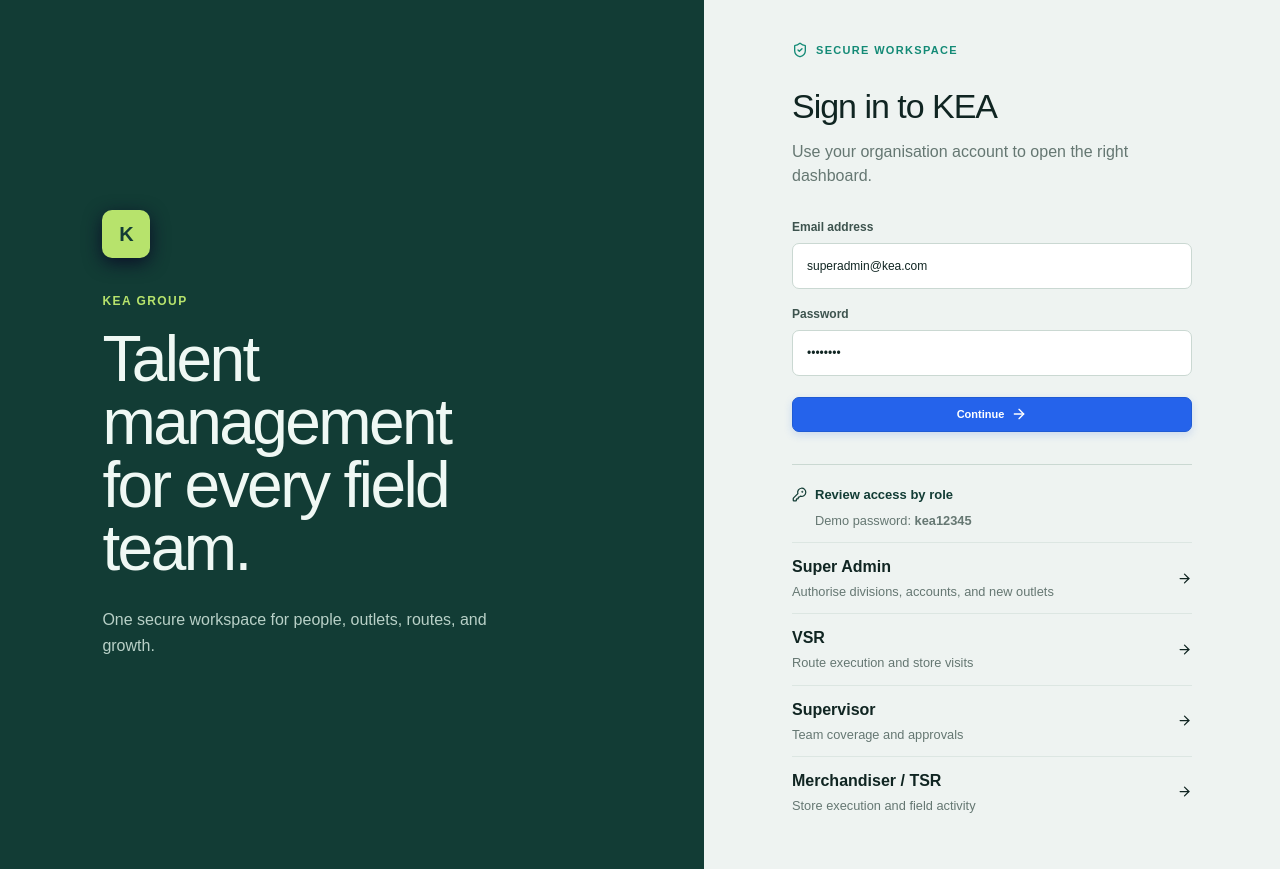
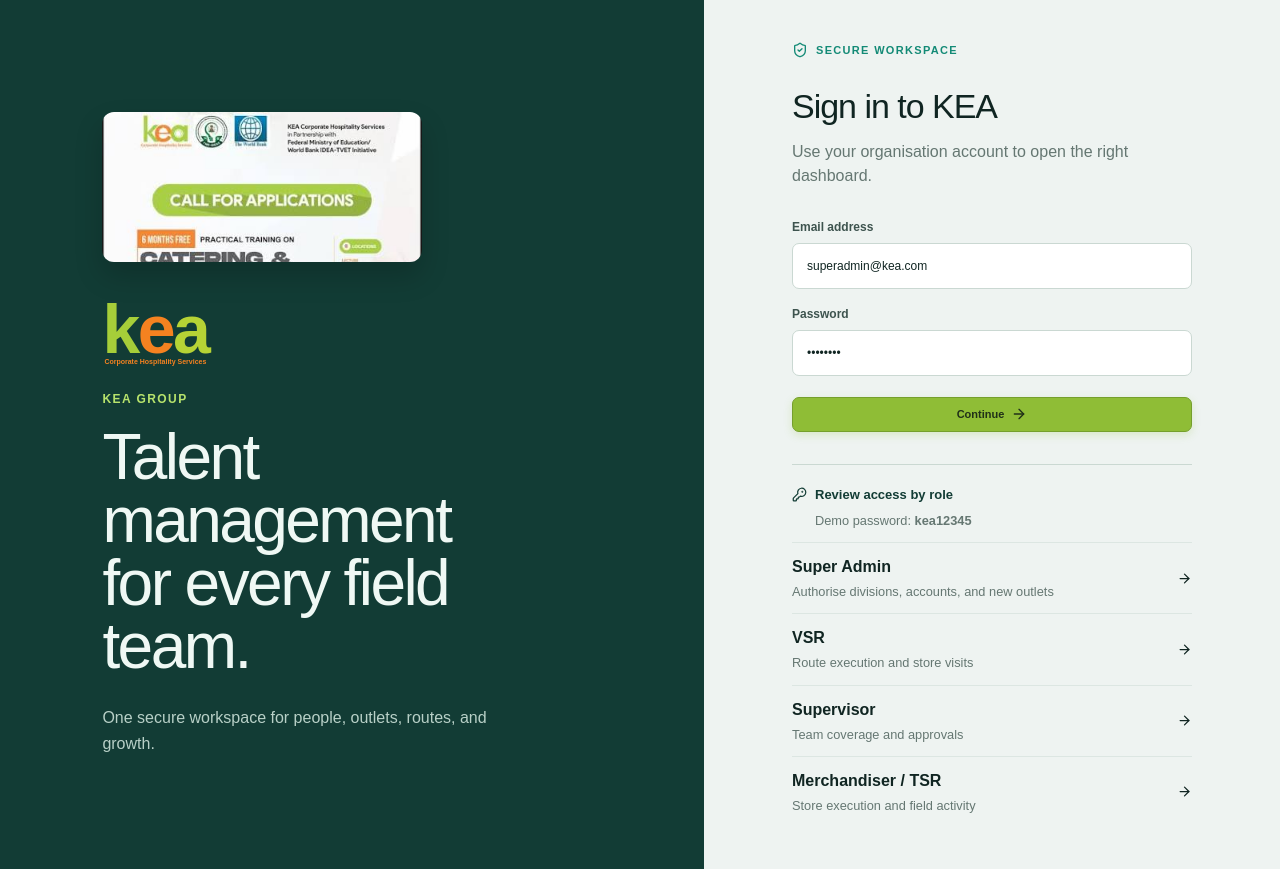
Before and after one commit to Tpsalm/kea-ops-dashboard, a Next.js app: page /login in a window 1280 px wide. Built offline with nearby package versions, Linux system fonts and the light colour scheme; no server answers.

Commit message:
Add KEA brand campaign asset

```diff
--- a/src/app/dashboard.tsx
+++ b/src/app/dashboard.tsx
@@ -149,7 +149,7 @@
   return <div className={dark ? "app dark" : "app"}>
     {notice && <div className="toast"><CheckCircle2 size={17}/>{notice}</div>}
     <aside className={mobileNav ? "sidebar open" : "sidebar"}>
-      <div className="brand"><div className="brand-mark">K</div><div><strong>KEA GROUP</strong><span>Talent Management System</span></div><button className="close-nav" onClick={()=>setMobileNav(false)}><X size={20}/></button></div>
+      <div className="brand"><div className="brand-logo" aria-label="KEA Corporate Hospitality Services"><b className="logo-k">k</b><b className="logo-e">e</b><b className="logo-a">a</b><small>Corporate Hospitality Services</small></div><div><strong>KEA GROUP</strong><span>Talent Management System</span></div><button className="close-nav" onClick={()=>setMobileNav(false)}><X size={20}/></button></div>
       <div className="workspace"><div className="avatar">KG</div><div><small>WORKSPACE</small><b>KEA GROUP</b></div><ChevronDown size={15}/></div>
       <nav><p>ANALYTICS</p>{nav.map(({label,icon:Icon,path})=><Link key={label} href={path} className={activeNav===label?"active":""} onClick={()=>setMobileNav(false)}><Icon size={18}/><span>{label}</span>{label==="Live map"&&<i>LIVE</i>}</Link>)}</nav>
       <nav className="manage"><p>MANAGE</p><button type="button" onClick={()=>{setPanel("data");setMobileNav(false)}}><ShieldCheck size={18}/><span>Data quality</span></button><button type="button" onClick={()=>{setPanel("settings");setMobileNav(false)}}><Settings size={18}/><span>Settings</span></button></nav>
--- a/src/app/globals.css
+++ b/src/app/globals.css
@@ -1,4 +1,6 @@
 @import "tailwindcss";
+
+:root{--bg:#f7faf3;--card:#fff;--text:#263322;--muted:#71806b;--line:#e1e8d8;--soft:#f4f8ed;--nav:#26351f;--nav-text:#c2ceb9;--blue:#8fc63d;--teal:#6b9f34;--orange:#f58220;--bar-muted:#dfe8d2;--shadow:0 1px 2px rgba(47,67,31,.05),0 5px 18px rgba(47,67,31,.06)}
 
 :root{--bg:#f4f7fb;--card:#fff;--text:#15233b;--muted:#718096;--line:#e5eaf1;--soft:#f8fafc;--nav:#0b1730;--nav-text:#9cabc3;--blue:#2563eb;--teal:#14b8a6;--bar-muted:#dfe6ef;--shadow:0 1px 2px rgba(15,23,42,.04),0 5px 18px rgba(15,23,42,.035)}
 *{box-sizing:border-box}html,body{margin:0;min-height:100%;font-family:Arial,Helvetica,sans-serif;background:var(--bg);color:var(--text)}button,input,select{font:inherit}.app{min-height:100vh;background:var(--bg);color:var(--text);--card:#fff;--text:#15233b;--muted:#718096;--line:#e5eaf1;--soft:#f8fafc;--bar-muted:#dfe6ef;transition:.25s}.app.dark{--bg:#0c1423;--card:#121e30;--text:#e9eef8;--muted:#8e9bb0;--line:#243247;--soft:#172539;--bar-muted:#2a394e;background:var(--bg)}
@@ -233,6 +235,9 @@
 }
 
 @keyframes sheetUp{from{transform:translateY(100%)}}
+.auth-brand-image{width:min(100%,320px);height:150px;object-fit:cover;object-position:center 8%;border-radius:12px;margin-bottom:28px;box-shadow:0 14px 28px rgba(0,0,0,.18)}
+
+.brand-logo{position:relative;width:58px;height:43px;display:flex;align-items:center;letter-spacing:-.16em;line-height:.8;flex:none}.brand-logo b{font:bold 38px Arial,sans-serif}.brand-logo .logo-k{color:#a6ce39}.brand-logo .logo-e{color:#f58220}.brand-logo .logo-a{color:#b6d335}.brand-logo small{position:absolute;left:2px;bottom:0;width:80px;color:#f58220;font:bold 5px Arial,sans-serif;letter-spacing:0;white-space:nowrap}.auth-logo{width:118px;height:78px;margin-bottom:22px}.auth-logo b{font-size:68px}.auth-logo small{font-size:7px;width:140px;bottom:3px}.sidebar{background:linear-gradient(180deg,#304629 0%,#26351f 100%)}.primary{border-color:#759f2c;background:#8fbd36;color:#203018;box-shadow:0 3px 8px rgba(143,189,54,.22)}.primary:hover{background:#a6ce39}.eyebrow{color:#71806b}.live-dot{background:#a6ce39;box-shadow:0 0 0 3px rgba(166,206,57,.16)}.text-btn{color:#6b9f34!important}.kpi.selected:after{background:#f58220}.kpi:hover,.kpi.selected{border-color:#b8d77c;box-shadow:0 8px 25px rgba(143,189,54,.13)}.kpi-icon.blue{background:#edf7d9;color:#719f2c}.kpi-icon.teal{background:#edf5dd;color:#5f9231}.kpi-icon.violet{background:#fff0e5;color:#e16d13}.kpi-icon.amber{background:#fff0e5;color:#f58220}
 
 .admin-action-grid,.portal-workspace-grid{display:grid;grid-template-columns:repeat(3,1fr);gap:14px}.portal-workspace-grid{grid-template-columns:repeat(2,1fr)}.admin-action,.portal-workspace-grid .portal-focus{min-height:190px;padding:25px;border:1px solid var(--line);border-radius:8px;background:var(--card);color:var(--text);text-align:left}.admin-action{display:flex;flex-direction:column;align-items:flex-start;gap:10px;cursor:pointer;transition:.2s}.admin-action:hover{transform:translateY(-2px);border-color:#8ab0ed}.admin-action svg,.portal-workspace-grid .portal-focus>svg{color:#138a76}.admin-action span,.portal-workspace-grid .portal-focus p{color:var(--muted);font-size:13px;line-height:1.55}.admin-action b{font-size:15px}.portal-workspace-grid .portal-focus{display:flex;flex-direction:column;align-items:flex-start;gap:10px}.portal-workspace-grid .portal-focus button{margin-top:auto}
 @media(max-width:760px){.admin-action-grid,.portal-workspace-grid{grid-template-columns:1fr}.admin-action{min-height:150px}}
--- a/src/app/login/page.tsx
+++ b/src/app/login/page.tsx
@@ -36,7 +36,7 @@
 
   return (
     <main className="auth-page">
-      <section className="auth-brand"><div className="brand-mark">K</div><p>KEA GROUP</p><h1>Talent management<br />for every field team.</h1><span>One secure workspace for people, outlets, routes, and growth.</span></section>
+      <section className="auth-brand"><img className="auth-brand-image" src="/brand/kea-logo.jpg" alt="KEA Corporate Hospitality Services brand campaign" /><div className="brand-logo auth-logo" aria-label="KEA Corporate Hospitality Services"><b className="logo-k">k</b><b className="logo-e">e</b><b className="logo-a">a</b><small>Corporate Hospitality Services</small></div><p>KEA GROUP</p><h1>Talent management<br />for every field team.</h1><span>One secure workspace for people, outlets, routes, and growth.</span></section>
       <section className="auth-panel">
         <div className="auth-kicker"><ShieldCheck size={16} /> SECURE WORKSPACE</div>
         <h2>Sign in to KEA</h2><p className="auth-muted">Use your organisation account to open the right dashboard.</p>
--- a/src/components/app-shell.tsx
+++ b/src/components/app-shell.tsx
@@ -49,7 +49,7 @@
 
       <aside className={mobileNav ? "sidebar open" : "sidebar"}>
         <div className="brand">
-          <div className="brand-mark">K</div>
+          <div className="brand-logo" aria-label="KEA Corporate Hospitality Services"><b className="logo-k">k</b><b className="logo-e">e</b><b className="logo-a">a</b><small>Corporate Hospitality Services</small></div>
           <div><strong>KEA GROUP</strong><span>Talent Management System</span></div>
           <button className="close-nav" onClick={() => setMobileNav(false)} aria-label="Close navigation"><X size={20} /></button>
         </div>
```
Also changed, not shown: public/brand/kea-logo.jpg (added).
